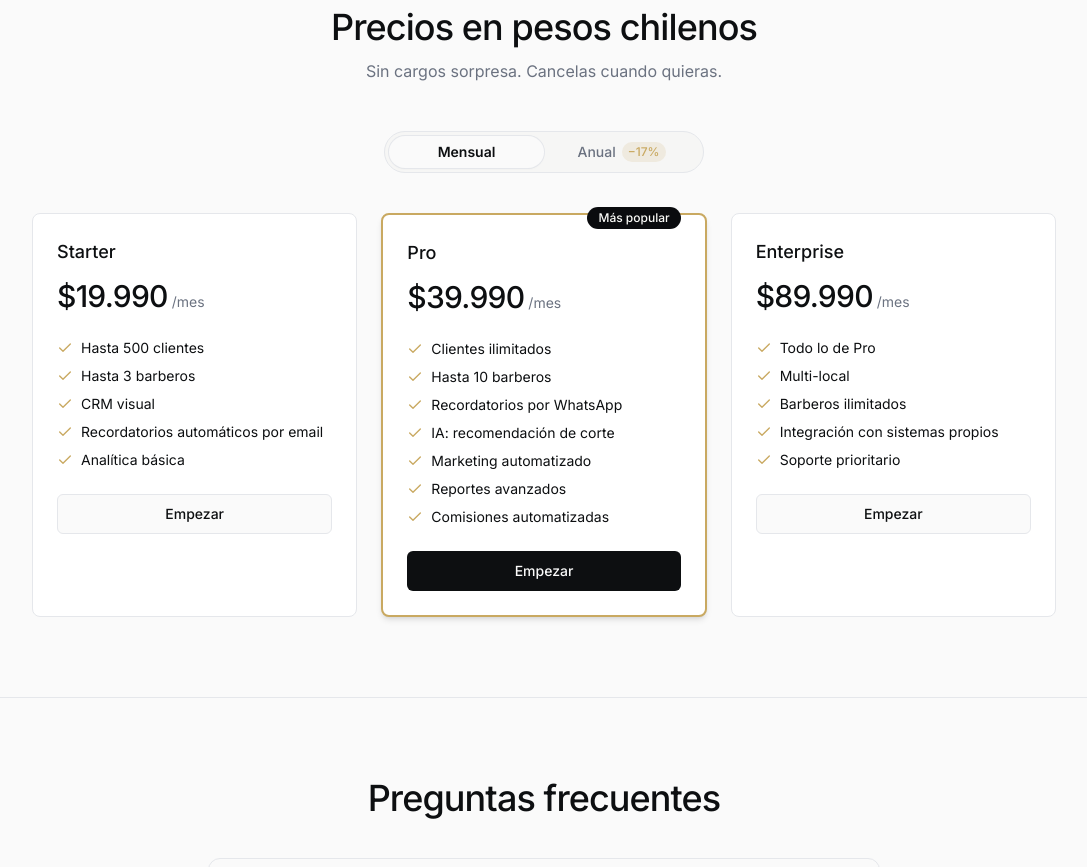
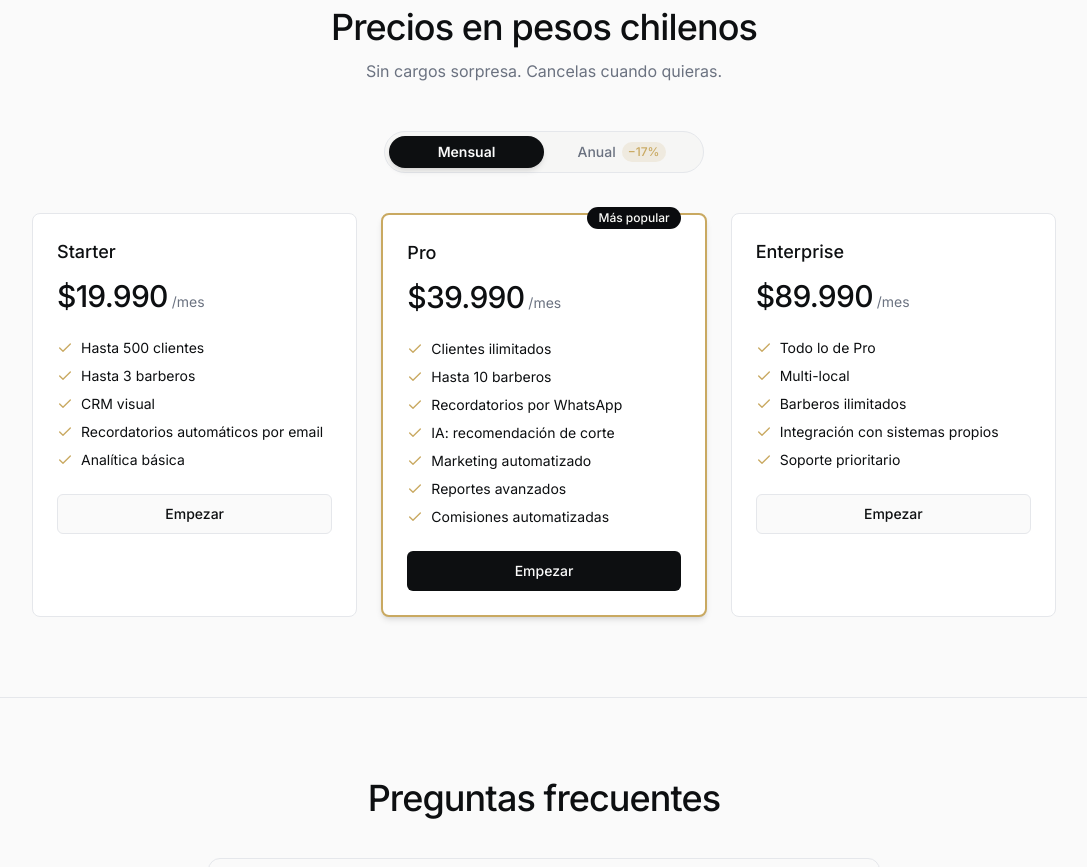
Before and after one commit to tomasvergaraj/navaxa, a Next.js app in the folder apps/web/: page / in a window 1280 px wide. Shown: the part 1440-2307 px from the top of the page, without its empty margins (96-1183 px from the left). Built offline with nearby package versions, Linux system fonts and the light colour scheme.

Commit message:
Pricing: más contraste en el segmento activo del selector (pastilla foreground + texto invertido)

```diff
--- a/apps/web/components/billing/interval-toggle.tsx
+++ b/apps/web/components/billing/interval-toggle.tsx
@@ -20,11 +20,11 @@ export function IntervalToggle({
   const annual = value === "ANNUAL";
   return (
     <div className="relative flex w-full max-w-xs rounded-full border border-border bg-muted/50 p-1 text-sm">
-      {/* Pastilla deslizante */}
+      {/* Pastilla deslizante (color foreground → fuerte contraste y se adapta al tema) */}
       <span
         aria-hidden
         className={cn(
-          "absolute inset-y-1 left-1 w-[calc(50%-0.25rem)] rounded-full bg-background shadow-sm ring-1 ring-border transition-transform duration-300 ease-out motion-reduce:transition-none",
+          "absolute inset-y-1 left-1 w-[calc(50%-0.25rem)] rounded-full bg-foreground shadow-md transition-transform duration-300 ease-out motion-reduce:transition-none",
           annual && "translate-x-full",
         )}
       />
@@ -34,7 +34,7 @@ export function IntervalToggle({
         aria-pressed={!annual}
         className={cn(
           "relative z-10 flex-1 rounded-full px-4 py-1.5 transition-colors duration-200",
-          !annual ? "font-semibold text-foreground" : "font-medium text-muted-foreground hover:text-foreground",
+          !annual ? "font-semibold text-background" : "font-medium text-muted-foreground hover:text-foreground",
         )}
       >
         Mensual
@@ -45,7 +45,7 @@ export function IntervalToggle({
         aria-pressed={annual}
         className={cn(
           "relative z-10 flex flex-1 items-center justify-center gap-1.5 rounded-full px-4 py-1.5 transition-colors duration-200",
-          annual ? "font-semibold text-foreground" : "font-medium text-muted-foreground hover:text-foreground",
+          annual ? "font-semibold text-background" : "font-medium text-muted-foreground hover:text-foreground",
         )}
       >
         Anual
```
